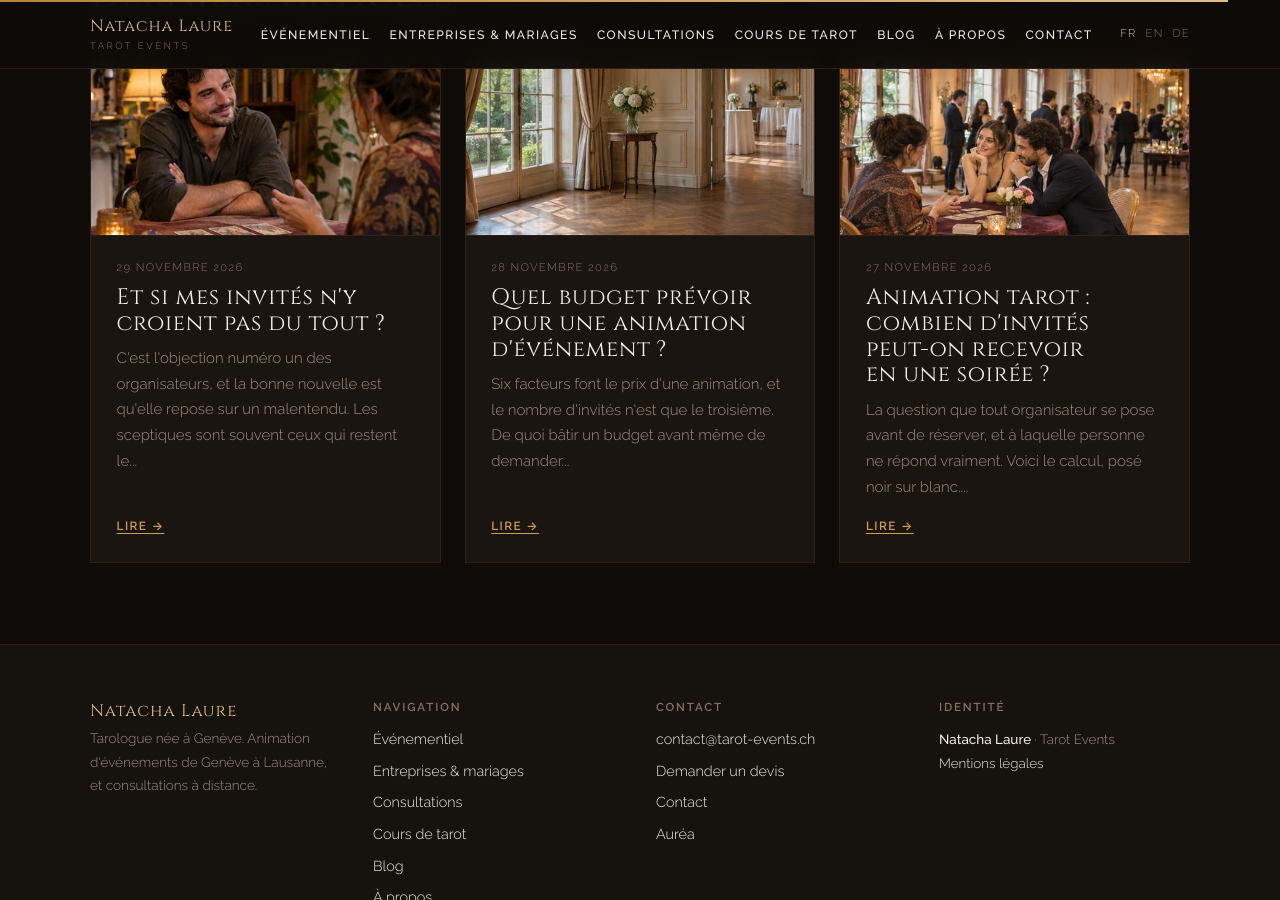
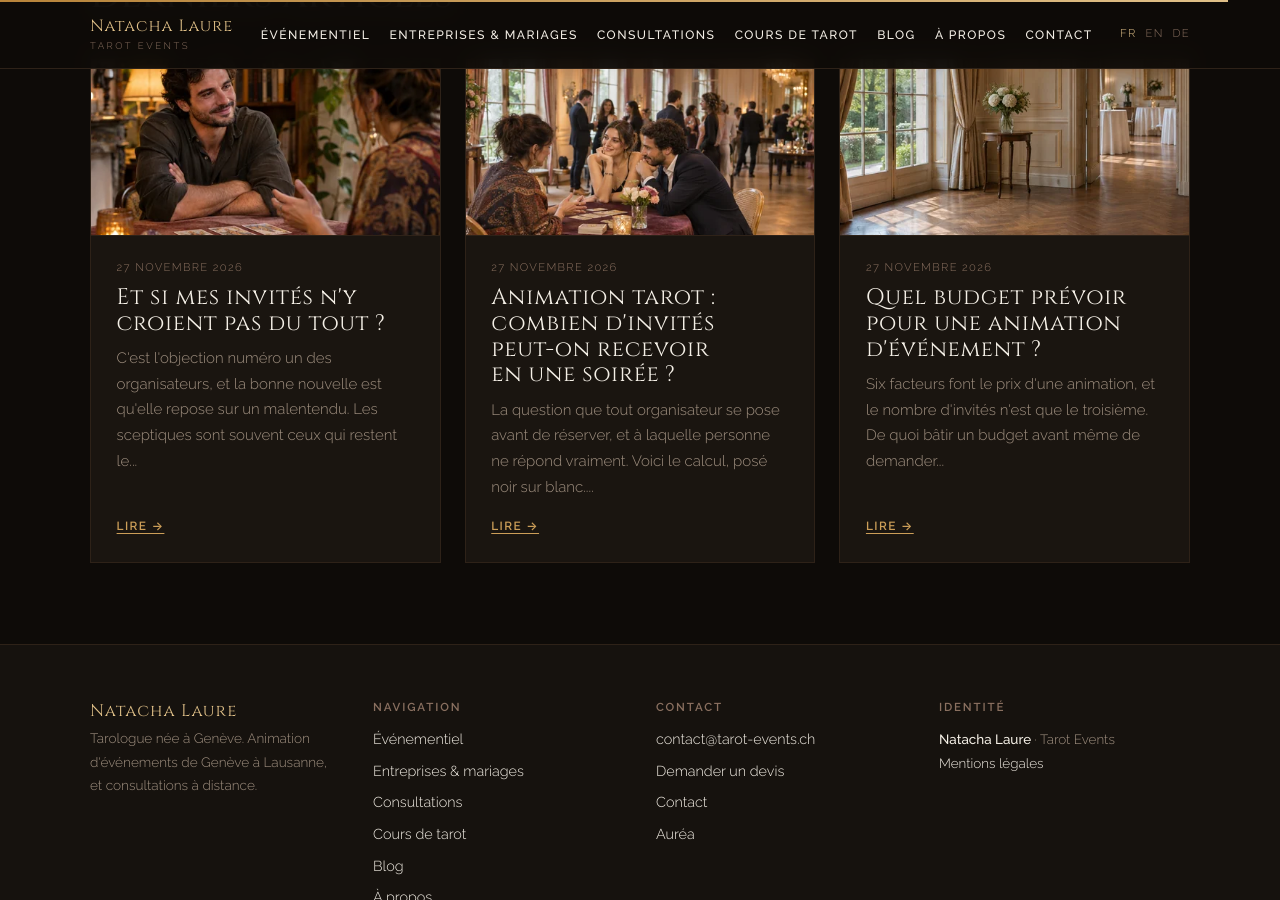
Before and after one commit to gentinanatacha-byte/tarot-events, a Jekyll site: the page built from index.html, in a window 1280 px wide and 900 px high, scrolled down 4097 px. Built offline with Jekyll 4.4.1, drawn with Linux system fonts in a browser that asks for light colours.

Commit message:
Dates des trois articles ramenées au 27.11 (Jekyll n'affiche pas les posts datés dans le futur)
Co-Authored-By: Claude Opus 5 <noreply@anthropic.com>
Claude-Session: https://claude.ai/code/session_019MfJ7YcNB4xmFxYJb8JYjK

```diff
--- a/_posts/2026-11-28-budget-animation-evenement-suisse.md
+++ b/_posts/2026-11-27-budget-animation-evenement-suisse.md
@@ -3,7 +3,7 @@ title: "Quel budget prévoir pour une animation d'événement ?"
 chapo: "Six facteurs font le prix d'une animation, et le nombre d'invités n'est que le troisième. De quoi bâtir un budget avant même de demander un devis."
 seo_title: "Budget d'une animation d'événement en Suisse romande"
 meta_desc: "Ce qui fait le prix d'une animation d'événement : durée, invités, déplacement, exclusivité. Les repères pour bâtir un budget avant de demander un devis."
-date: 2026-11-28
+date: 2026-11-27
 lang: fr
 illustration: "devis-budget"
 illustration_alt: "Salle de réception vide avant installation, tables dressées et lumière douce"
--- a/_posts/2026-11-29-invites-sceptiques-animation-tarot.md
+++ b/_posts/2026-11-27-invites-sceptiques-animation-tarot.md
@@ -3,7 +3,7 @@ title: "Et si mes invités n'y croient pas du tout ?"
 chapo: "C'est l'objection numéro un des organisateurs, et la bonne nouvelle est qu'elle repose sur un malentendu. Les sceptiques sont souvent ceux qui restent le plus longtemps à la table."
 seo_title: "Animation tarot : et si mes invités sont sceptiques ?"
 meta_desc: "Faut-il croire au tarot pour apprécier une animation de tarot en soirée ? Ce qui se passe réellement avec les invités sceptiques, et comment présenter l'animation."
-date: 2026-11-29
+date: 2026-11-27
 lang: fr
 illustration: "invite-sceptique"
 illustration_alt: "Invité souriant mais réservé assis face à une table de tarot lors d'une réception"
```
